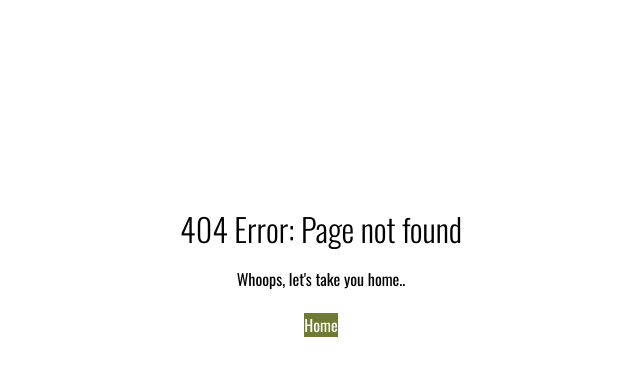
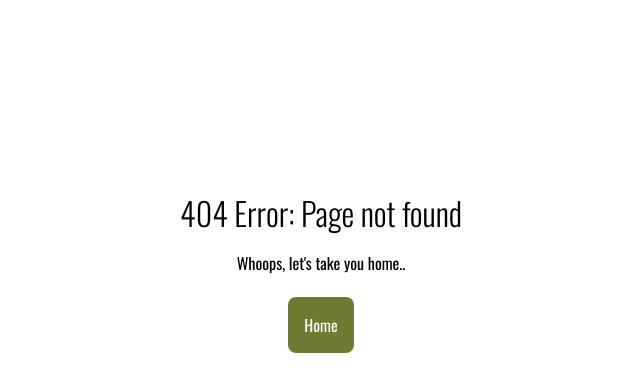
Before and after one commit to timgoalen/magical-places-london, a Django app: template templates/404.html in a window 1280 px wide. Shown: the part 149-541 px from the top of the page, without its empty margins (319-959 px from the left). Run offline with Django 3.2, Linux system fonts and the light colour scheme; the template is opened without the code that fills it, so the values that code supplies are empty; some libraries are stand-ins or nearby versions.

Commit message:
Add btn classes to 404 and 500 pages

```diff
--- a/templates/404.html
+++ b/templates/404.html
@@ -7,7 +7,7 @@
 <main class="error-404-page">
     <h2>404 Error: Page not found</h2>
     <p>Whoops, let's take you home..</p>
-    <a href="{% url 'home' %}" class="btn--success">Home</a>
+    <a href="{% url 'home' %}" class="btn btn--success">Home</a>
 </main>
 
 {% endblock %}
--- a/templates/500.html
+++ b/templates/500.html
@@ -7,7 +7,7 @@
 <main class="error-500-page">
     <h2>500 Error: Problem with the server</h2>
     <p>Whoops, let's take you home..</p>
-    <a href="{% url 'home' %}">Home</a>
+    <a href="{% url 'home' %}" class="btn btn--success">Home</a>
 </main>
 
 {% endblock %}
```
